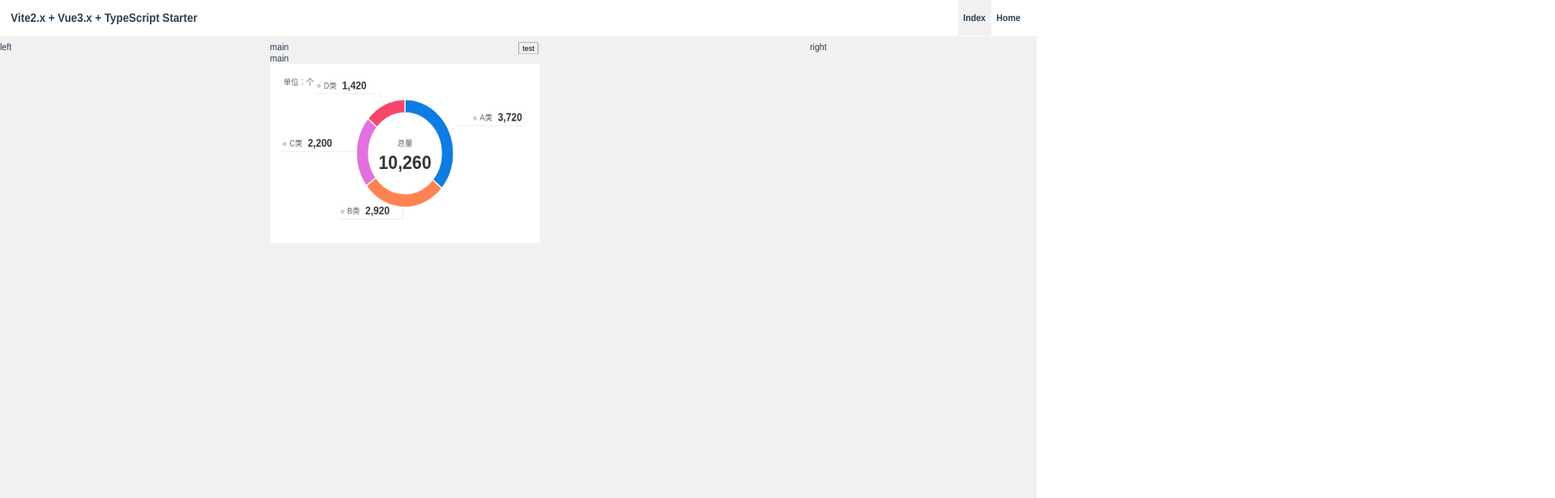
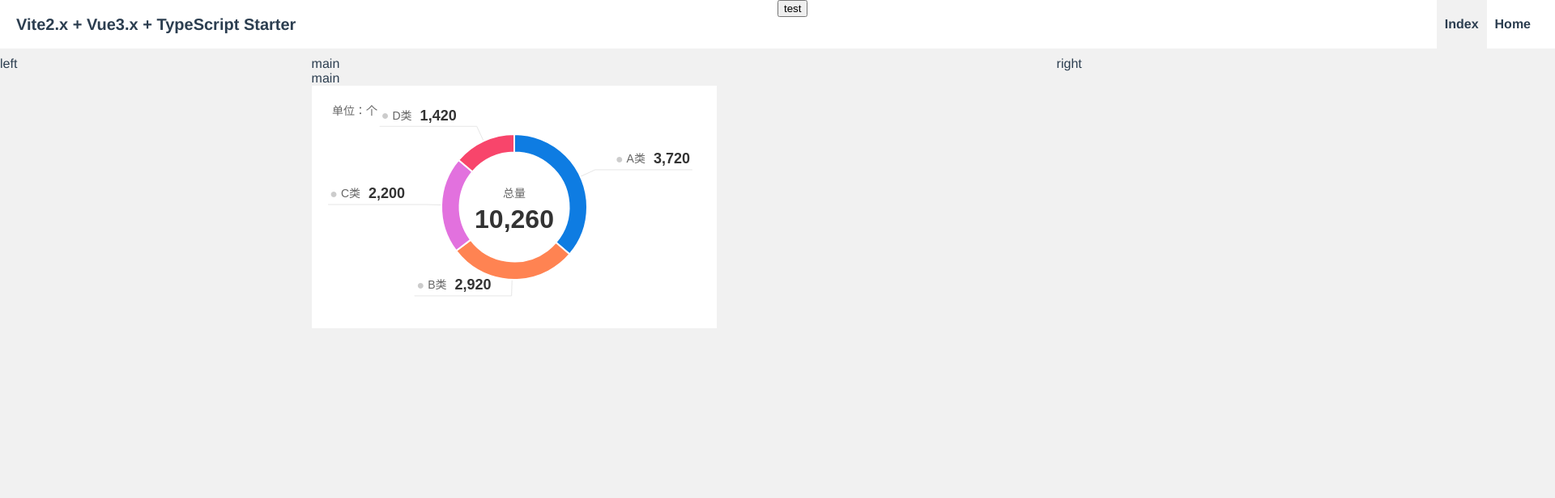
Before and after one commit to jozhi/vite-vue3-starter, a Vue app: page /#/ in a window 1280 px wide. Shown: the top 616 px of the page at 81% size, 1920 px wide, since content can reach past the window. Built offline with nearby package versions, Linux system fonts and the light colour scheme.

Commit message:
feat: 结构调整

```diff
--- a/src/components/Main.vue
+++ b/src/components/Main.vue
@@ -1,22 +1,18 @@
 <template>
   <main class="main-container">
-    <div class="top">
-      <Header />
-    </div>
-    <div class="body">
-      <router-view />
-    </div>
+    <!-- <div class="top"> <Header /> </div> -->
+    <router-view />
   </main>
 </template>
 
 <script lang="ts">
 import { defineComponent } from 'vue'
-import Header from '@/components/Header.vue'
+// import Header from '@/components/Header.vue'
 
 export default defineComponent({
   name: 'Main',
   components: {
-    Header
+    // Header
   }
 })
 </script>
@@ -42,13 +38,13 @@ $left-side-width = 80px
   flex-direction column
   justify-content space-between
 
-  .top {
-    position relative
-    box-sizing border-box
-    width 100%
-    height $top-height
-    margin-bottom 10px
-  }
+  // .top {
+  //   position relative
+  //   box-sizing border-box
+  //   width 100%
+  //   height $top-height
+  //   margin-bottom 10px
+  // }
 
   .body {
     position relative
--- a/src/shims-vue.d.ts
+++ b/src/shims-vue.d.ts
@@ -1,5 +1,6 @@
 declare module '*.vue' {
   import { DefineComponent } from 'vue'
+
   const component: DefineComponent<{}, {}, any>
   export default component
 }
--- a/src/utils/resetScreenSize.js
+++ b/src/utils/resetScreenSize.ts
@@ -20,4 +20,5 @@ const resetScreenSize = (width = 1920, height = 1080, timer = 600) => {
   init()
 }
 // export default resetScreenSize
+// eslint-disable-next-line import/prefer-default-export
 export { resetScreenSize }
--- a/src/views/home/index.vue
+++ b/src/views/home/index.vue
@@ -1,28 +1,33 @@
 <template>
-  <Left />
-  <Main />
-  <Right />
+  <div class="top"><Header /></div>
+  <div class="body">
+    <Left />
+    <Main />
+    <Right />
+  </div>
   <el-dialog class="dialog" v-model="dialogTableVisible" title="标题"> ~~~ </el-dialog>
   <el-button class="button" @click="dialogTableVisible = true">test</el-button>
 </template>
 
 <script lang="ts">
 import { defineComponent, onMounted, reactive, toRefs } from 'vue'
+import Header from '@/components/Header.vue'
 import Left from './leftPart.vue'
 import Main from './mainPart.vue'
 import Right from './rightPart.vue'
-import { resetScreenSize } from '@/utils/resetScreenSize'
+// import { resetScreenSize } from '@/utils/resetScreenSize'
 
 export default defineComponent({
   name: 'Home',
   components: {
     Left,
     Main,
-    Right
+    Right,
+    Header
   },
   setup() {
     onMounted(() => {
-      resetScreenSize()
+      // resetScreenSize()
     })
     // dialogTableVisible
     const reactiveData = reactive({
@@ -36,7 +41,25 @@ export default defineComponent({
 })
 </script>
 
-<style>
+<style scoped lang="stylus">
+
+.top {
+  position relative
+  box-sizing border-box
+  width 100%
+  height $top-height
+  margin-bottom 10px
+}
+
+.body {
+  position relative
+  box-sizing border-box
+  width 100%
+  height 100%
+  display flex
+  justify-content space-between
+}
+
 .dialog {
   position: absolute;
   top: 0;
--- a/src/views/home/mainPart.vue
+++ b/src/views/home/mainPart.vue
@@ -17,19 +17,19 @@ export default defineComponent({
     echart
   },
   setup() {
-    // onMounted(() => {
-    //   resetScreenSize()
-    // })
-    // const reactiveData = reactive({})
-    // return {
-    //   ...toRefs(reactiveData)
-    // }
+    onMounted(() => {
+      // resetScreenSize()
+    })
+    const reactiveData = reactive({})
+    return {
+      ...toRefs(reactiveData)
+    }
   }
 })
 </script>
 
 <style lang="stylus">
 .main{
-  width 1000px;
+  width 920px;
 }
 </style>
--- a/src/views/home/rightPart.vue
+++ b/src/views/home/rightPart.vue
@@ -8,6 +8,6 @@ export default {}
 
 <style lang="stylus">
 .right {
-  width: 420px;
+  width: 800px;
 }
 </style>
--- a/tsconfig.json
+++ b/tsconfig.json
@@ -15,5 +15,5 @@
       "@/*": ["./*"]
     }
   },
-  "include": ["src/**/*.ts", "src/**/*.d.ts", "src/**/*.tsx", "src/**/*.vue"]
+  "include": ["typings","src/**/*.ts", "src/**/*.d.ts", "src/**/*.tsx", "src/**/*.vue"]
 }
--- /dev/null
+++ b/typings/resetScreenSize.d.ts
@@ -0,0 +1,4 @@
+declare module 'resetScreenSize' {
+  const content: any
+  export = content
+}
```
